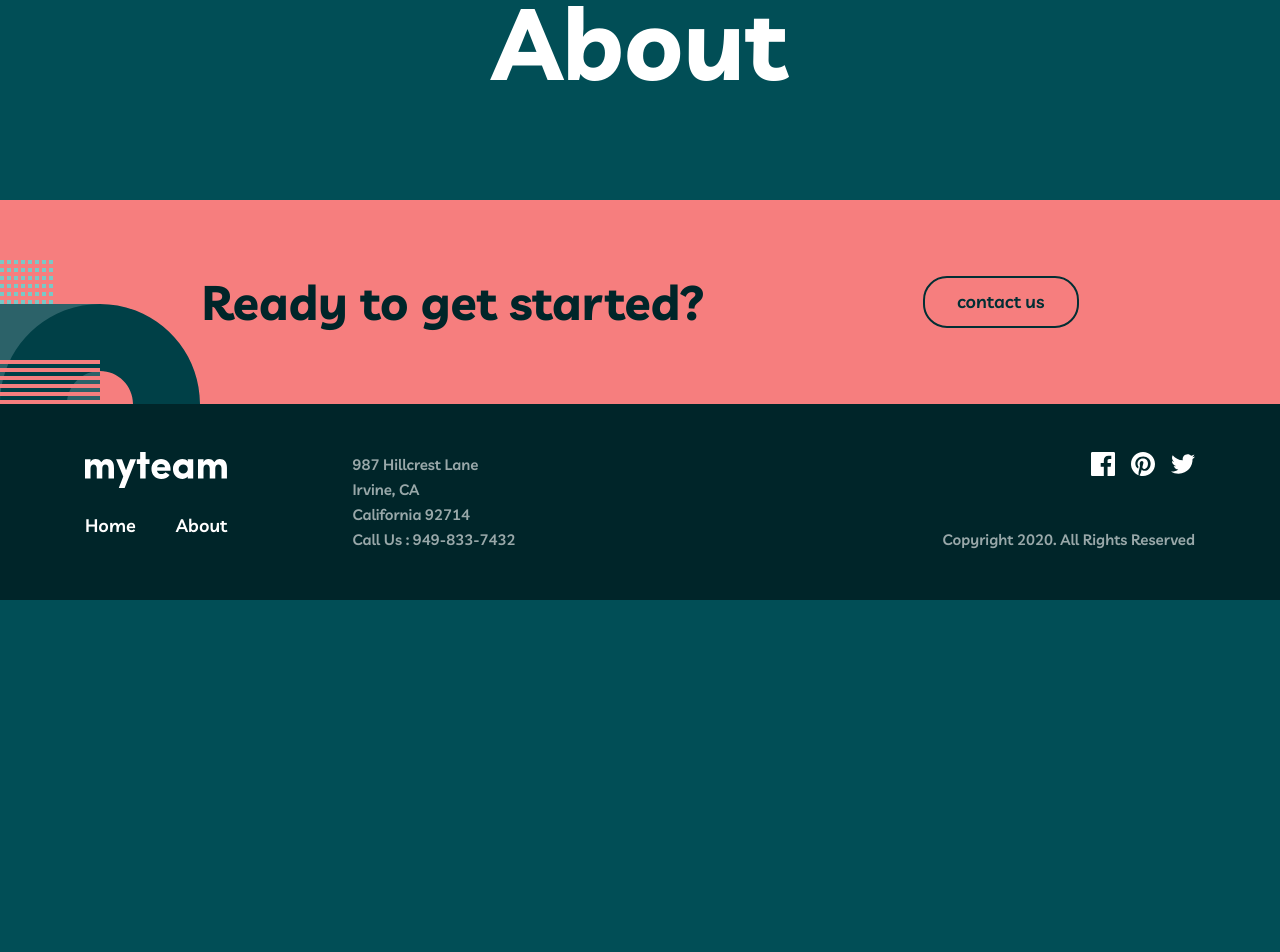
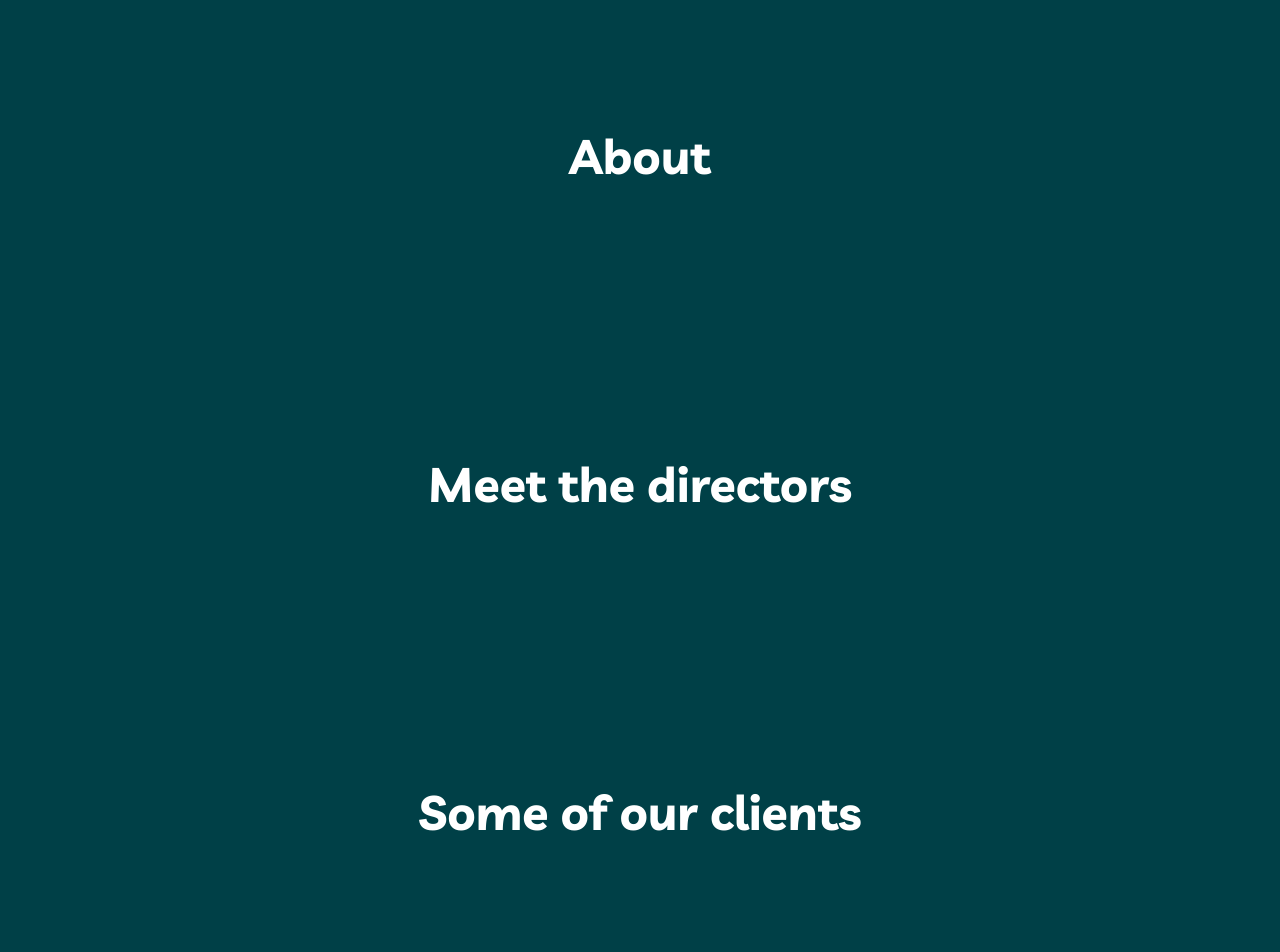
Before and after one commit to YaxyobekUz/my-team, a React (Vite) app: page /about in a window 1280 px wide. Shown: the part 200-1152 px from the top of the page. Before the commit the page ends 800 px from the top, so only its background shows below. Built offline with nearby package versions, Linux system fonts and the light colour scheme.

Commit message:
added about page all components file

```diff
--- /dev/null
+++ b/src/components/AboutPageClientsInfo.jsx
@@ -0,0 +1,13 @@
+import React from 'react'
+
+const AboutPageClientsInfo = () => {
+    return (
+        <section className='py-140 bg-secondary-deep_jungle_green'>
+            <div className="container">
+                <h2 className="text-center">Some of our clients</h2>
+            </div>
+        </section>
+    )
+}
+
+export default AboutPageClientsInfo
--- /dev/null
+++ b/src/components/AboutPageDirectorsInfo.jsx
@@ -0,0 +1,13 @@
+import React from 'react'
+
+const AboutPageDirectorsInfo = () => {
+    return (
+        <section className='py-140 bg-secondary-deep_jungle_green'>
+            <div className="container">
+                <h2 className="text-center">Meet the directors</h2>
+            </div>
+        </section>
+    )
+}
+
+export default AboutPageDirectorsInfo
--- /dev/null
+++ b/src/components/AboutPageHero.jsx
@@ -0,0 +1,13 @@
+import React from 'react';
+
+const AboutPageHero = () => {
+    return (
+        <section className='py-140 bg-secondary-deep_jungle_green'>
+            <div className="container">
+                <h2 className="text-center">About</h2>
+            </div>
+        </section>
+    )
+}
+
+export default AboutPageHero
--- a/src/pages/About.jsx
+++ b/src/pages/About.jsx
@@ -1,11 +1,16 @@
-import React from 'react'
+import React from 'react';
+import Hero from '../components/AboutPageHero';
+import DirectorsInfo from '../components/AboutPageDirectorsInfo';
+import ClientsInfo from '../components/AboutPageClientsInfo';
 
 const About = () => {
   return (
-    <div className="container">
-      <h1 className="text-center">About</h1>
-    </div>
+    <>
+      <Hero />
+      <DirectorsInfo />
+      <ClientsInfo />
+    </>
   )
-}
+};
 
 export default About
```
